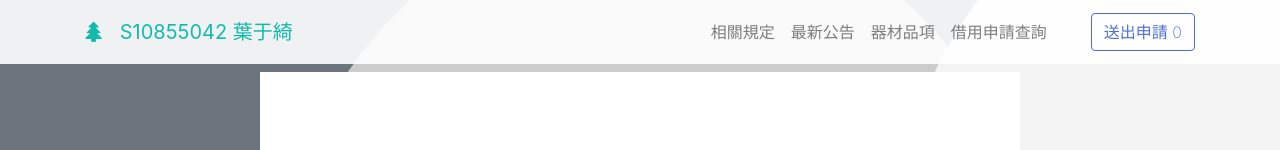
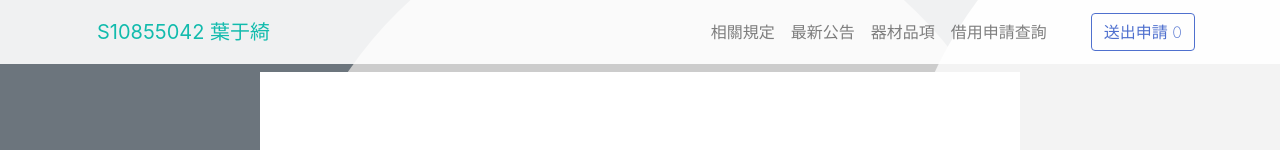
Before and after one commit to YuYuQiQi/YuYuQiQi.github.io, a plain HTML site: page index.html in a window 1280 px wide. Shown: the top 150 px of the page. Drawn offline with nearby package versions, Linux system fonts and the light colour scheme.

Commit message:
Update index.html

```diff
--- a/index.html
+++ b/index.html
@@ -4,7 +4,7 @@
 <head>
   <meta charset="utf-8">
   <meta name="viewport" content="width=device-width, initial-scale=1">
-  <link rel="stylesheet" href="https://cdnjs.cloudflare.com/ajax/libs/font-awesome/4.7.0/css/font-awesome.min.css" type="text/css">
+  <!-- <link rel="stylesheet" href="https://cdnjs.cloudflare.com/ajax/libs/font-awesome/4.7.0/css/font-awesome.min.css" type="text/css"> -->
   <!--link rel="stylesheet" href="https://static.pingendo.com/bootstrap/bootstrap-4.3.1.css"-->
   <link rel="stylesheet" href="bootstrap-4.3.1.css">
 
```
